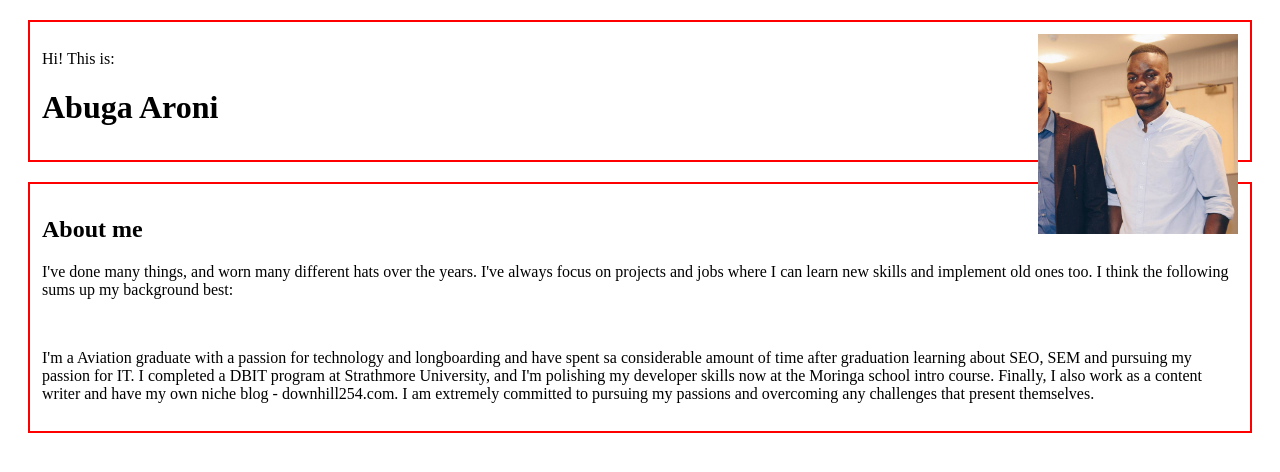
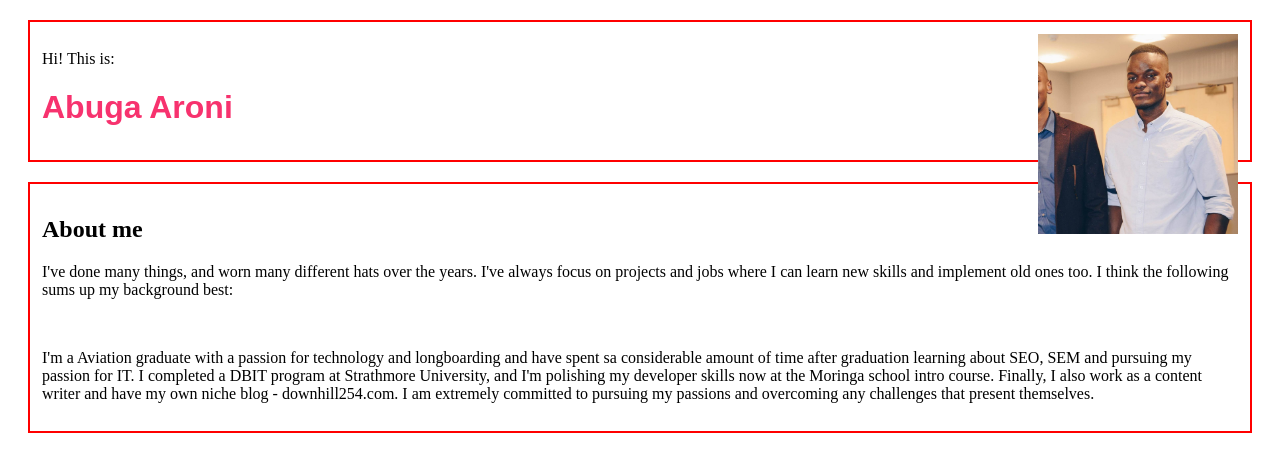
Before and after one commit to AbugaAroni/portfolio, a plain HTML site: page index.html in a window 1280 px wide. Drawn offline with Linux system fonts and the light colour scheme.

Commit message:
will add h1 styling

```diff
--- a/css/styles.css
+++ b/css/styles.css
@@ -3,6 +3,7 @@
   width:200px;
   height:200px;
   float: right;
+  object-fit: contain
 }
 
 .author-box {
@@ -10,6 +11,7 @@
    background-color: white;
    padding: 12px;
    margin: 20px;
+   object-fit: contain'
 }
 
 .aboutme-box {
@@ -18,3 +20,8 @@
    padding: 12px;
    margin: 20px;
 }
+
+h1 {
+  color: #f7326e;
+  font-family: sans-serif;
+}
```
